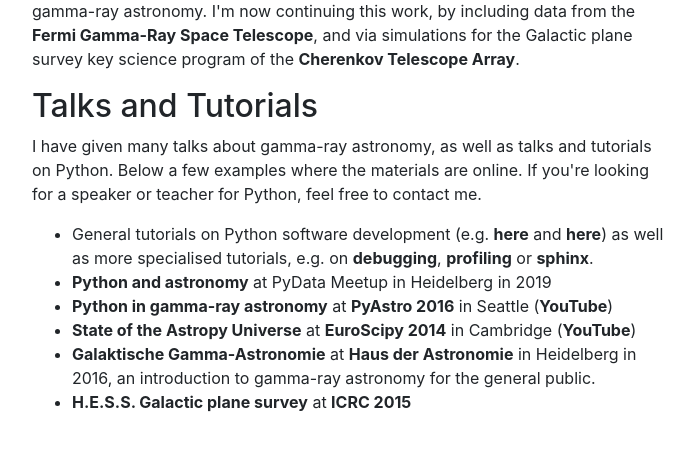
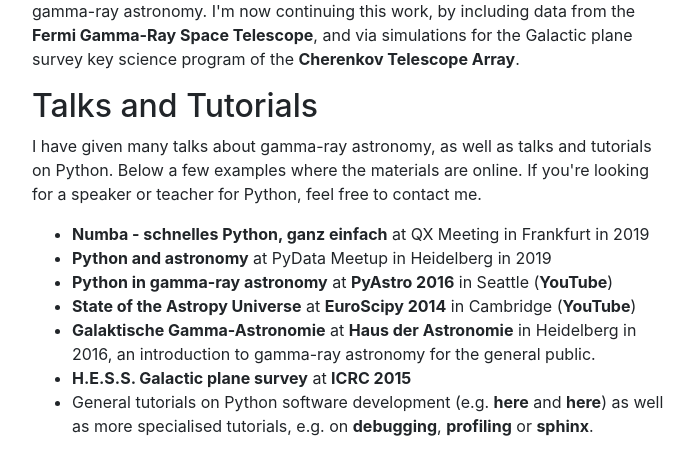
Before and after one commit to cdeil/cdeil.github.io, a plain HTML site: page index.html in a window 1280 px wide. Shown: the part 808-1262 px from the top of the page, without its empty margins (288-988 px from the left). Before the commit the page ends 1238 px from the top, so only its background shows below. Drawn offline with nearby package versions, Linux system fonts and the light colour scheme.

Commit message:
Update index.html

```diff
--- a/index.html
+++ b/index.html
@@ -90,14 +90,8 @@
             </p>
             <ul>
                 <li>
-                    General tutorials on Python software development (e.g. <a
-                        href="https://github.com/gammapy/gammapy-dev-tutorial/blob/master/README.md">here</a>
-                    and <a href="https://github.com/gammapy/fhee">here</a>) as well as more specialised
-                    tutorials, e.g. on <a
-                        href="https://github.com/Asterics2020-Obelics/School2019/blob/master/debug/README.md">debugging</a>,
-                    <a
-                        href="https://github.com/Asterics2020-Obelics/School2019/blob/master/profile/README.md">profiling</a>
-                    or <a href="https://github.com/cdeil/sphinx-tutorial">sphinx</a>.
+                    <a href="download/2019-05-10_Christoph_Deil_Numba.pdf">Numba - schnelles Python, ganz einfach</a> at QX Meeting in
+                    Frankfurt in 2019
                 </li>
                 <li>
                     <a href="download/2019-04-04_PyData_Astronomy.pdf">Python and astronomy</a> at PyData Meetup in
@@ -124,6 +118,16 @@
                         href="https://indico.cern.ch/event/344485/contributions/1744018/attachments/1136486/1626371/HESS_HGPS_ICRC2015_Deil.pdf">H.E.S.S.
                         Galactic plane survey</a> at <a href="https://indico.cern.ch/event/344485/">ICRC 2015</a>
                 </li>
+                <li>
+                    General tutorials on Python software development (e.g. <a
+                        href="https://github.com/gammapy/gammapy-dev-tutorial/blob/master/README.md">here</a>
+                    and <a href="https://github.com/gammapy/fhee">here</a>) as well as more specialised
+                    tutorials, e.g. on <a
+                        href="https://github.com/Asterics2020-Obelics/School2019/blob/master/debug/README.md">debugging</a>,
+                    <a
+                        href="https://github.com/Asterics2020-Obelics/School2019/blob/master/profile/README.md">profiling</a>
+                    or <a href="https://github.com/cdeil/sphinx-tutorial">sphinx</a>.
+                </li>
             </ul>
         </div>
     </div>
```
